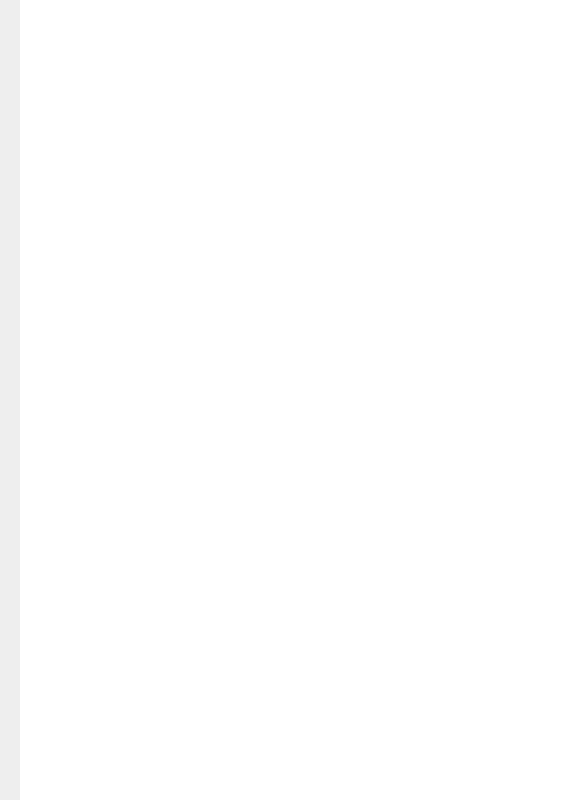
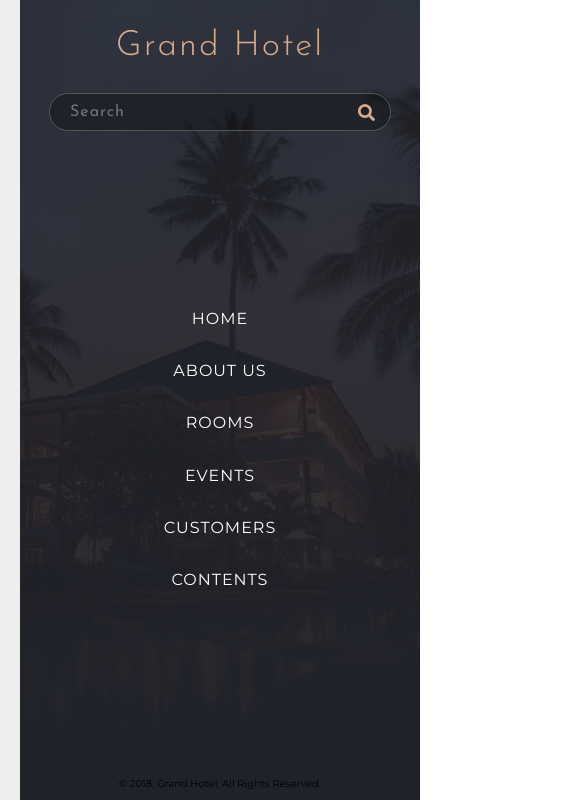
Before and after one commit to Simran145678/GrandHotel, a plain HTML site: page index.html in a window 1280 px wide. Shown: the full height of the page, 60-640 px from the left. Drawn offline with Linux system fonts and the light colour scheme.

Commit message:
navigation complete

```diff
--- a/css/style.css
+++ b/css/style.css
@@ -63,4 +63,111 @@ body {
   color: #555;
 }
 /* End of sidebar */
+/* Navigation */
+.navigation {
+  margin-left: 8rem;
+  position: fixed;
+  width: 40rem;
+  height: 100%;
+  background: linear-gradient(
+      to top,
+      rgba(32, 34, 41, 1),
+      rgba(32, 34, 41, 0.8)
+    ),
+    url(../img/nav-bg.jpeg) center no-repeat;
+  background-size: cover;
+  display: flex;
+  flex-direction: column;
+  justify-content: space-between;
+  align-items: center;
+}
+.navigation-heading {
+  font-family: "josefin Sans", sans-serif;
+  font-size: 3.5rem;
+  font-weight: 300;
+  letter-spacing: 0.2rem;
+  color: #deaa86;
+  text-align: center;
+}
+.navigation-search {
+  position: relative;
+}
+.navigation-search-input {
+  width: 30rem;
+  padding: 1rem 2rem;
+  background-color: rgba(0, 0, 0, 0.3);
+  font-family: "josefin Sans", sans-serif;
+  font-size: 1.6rem;
+  color: #deaa86;
+  letter-spacing: 0.1rem;
+  outline: none;
+  border: 0.1rem solid #555;
+  border-radius: 10rem;
+  transition: background-color 0.3s;
+}
+.navigation-search-input:focus {
+  background-color: rgba(0, 0, 0, 0.1);
+}
+.navigation-search-btn {
+  border: none;
+  background-color: transparent;
+  color: #deaa86;
+  font-size: 1.7rem;
+  position: absolute;
+  top: 1rem;
+  right: 1rem;
+  cursor: pointer;
+}
+.navigation-search-btn:focus {
+  outline: none;
+}
+.navigation-list {
+  list-style: none;
+  padding: 0;
+  height: 28rem;
+  display: flex;
+  flex-direction: column;
+  justify-content: space-between;
+  align-items: center;
+}
+.navigation-item {
+  position: relative;
+}
+.navigation-link {
+  color: #fff;
+  font-size: 1.6rem;
+  font-weight: 400;
+  letter-spacing: 0.1rem;
+  text-decoration: none;
+  text-transform: uppercase;
+  transition: color 0.5s;
+}
+.navigation-link::before {
+  content: "";
+  width: 0rem;
+  height: 0.1rem;
+  background-color: #deaa86;
+  position: absolute;
+  top: 1rem;
+  left: -4rem;
+  transition: width 0.5s cubic-bezier(1, 0, 0, 1);
+}
+.navigation-link::after {
+  content: "";
+  width: 0rem;
+  height: 0.1rem;
+  background-color: #deaa86;
+  position: absolute;
+  top: 1rem;
+  right: -4rem;
+  transition: width 0.5s cubic-bezier(1, 0, 0, 1);
+}
+.navigation-link:hover {
+  color: #deaa86;
+}
+.navigation-link:hover::before,
+.navigation-link:hover::after {
+  width: 3rem;
+}
+/* End of navigation */
 /* End of navbar */
--- a/index.html
+++ b/index.html
@@ -55,6 +55,47 @@
         </div>
       </div>
       <!-- End of SideBar -->
+      <!-- Navigation -->
+      <nav class="navigation">
+        <div class="navigation-header">
+          <h1 class="navigation-heading">Grand Hotel</h1>
+
+          <form action="" class="navigation-search">
+            <input
+              type="text"
+              class="navigation-search-input"
+              placeholder="Search"
+            />
+            <button class="navigation-search-btn">
+              <i class="fas fa-search"></i>
+            </button>
+          </form>
+        </div>
+        <ul class="navigation-list">
+          <li class="navigation-item">
+            <a href="#" class="navigation-link">home</a>
+          </li>
+          <li class="navigation-item">
+            <a href="#" class="navigation-link">About us</a>
+          </li>
+          <li class="navigation-item">
+            <a href="#" class="navigation-link">Rooms</a>
+          </li>
+          <li class="navigation-item">
+            <a href="#" class="navigation-link">Events</a>
+          </li>
+          <li class="navigation-item">
+            <a href="#" class="navigation-link">Customers</a>
+          </li>
+          <li class="navigation-item">
+            <a href="#" class="navigation-link">Contents</a>
+          </li>
+        </ul>
+        <div class="copyright">
+          <p>&copy; 2018. Grand Hotel. All Rights Reserved.</p>
+        </div>
+      </nav>
+      <!-- End of Navigation -->
     </div>
     <!-- End of navBar -->
   </body>
```
